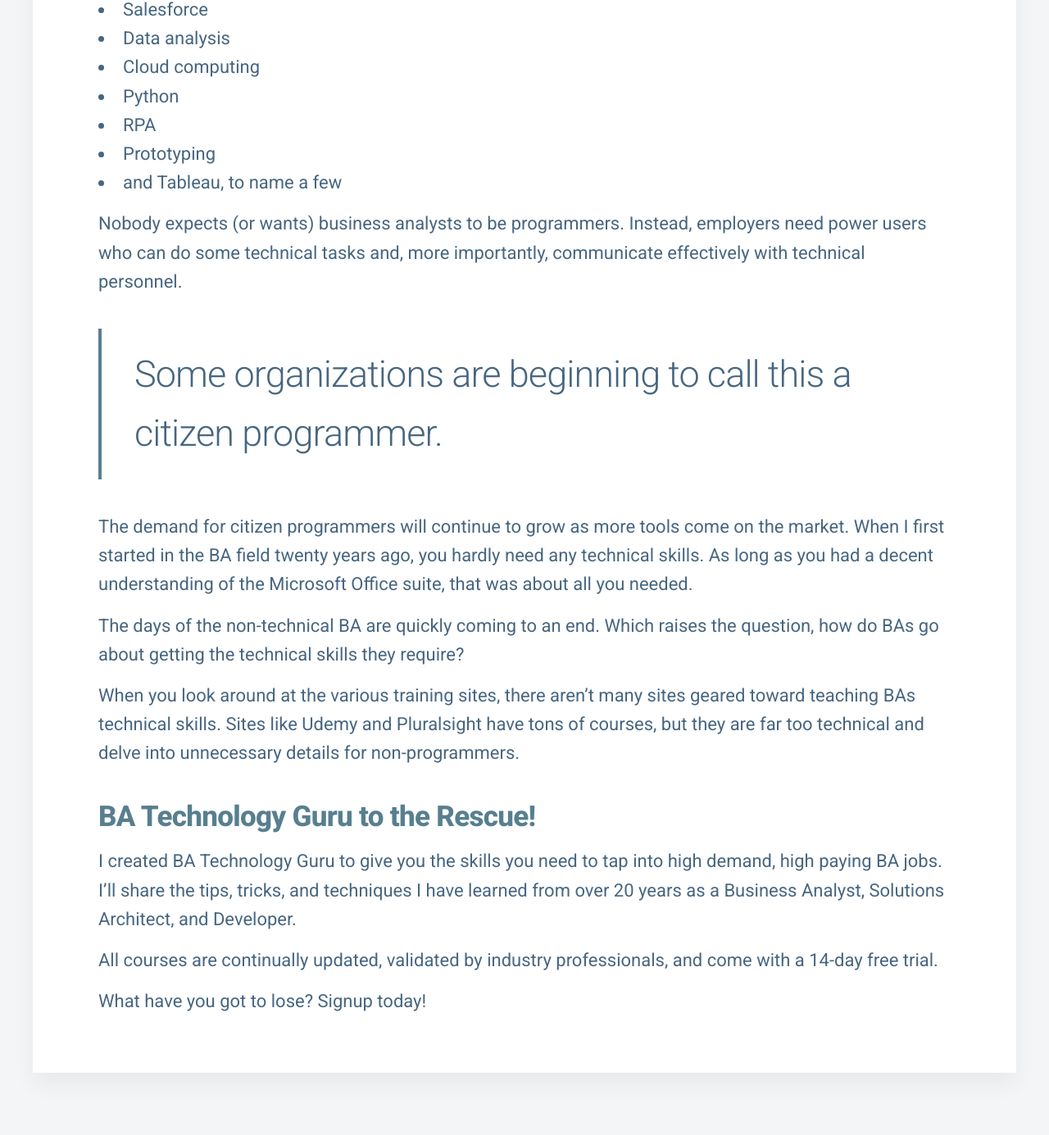
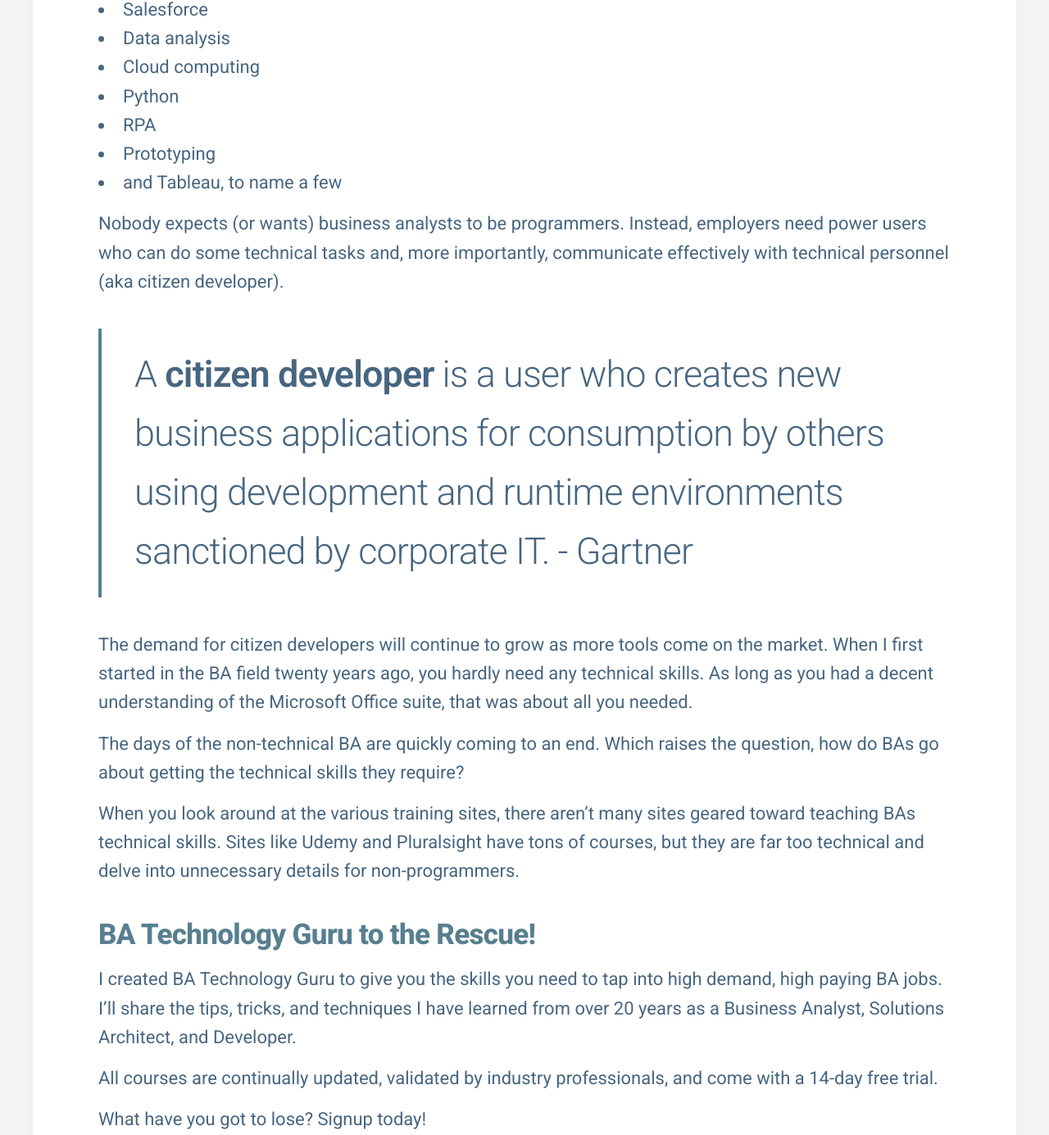
Before and after one commit to batechnologyguru/batetechnology, a Jekyll site: the page built from _posts/2020-10-28-batechnology-guru-launch.md, in a window 1280 px wide and 1400 px high, scrolled down 1489 px, cut to the strip 0-1385 px from the top of the window. Shown: the whole strip at 82% size. Built offline with Jekyll 4.4.1, drawn with Linux system fonts in a browser that asks for light colours; nearby versions of some CDN libraries; some web fonts are replaced.

Commit message:
Update from Forestry.io batechnologyguru updated _posts/2020-10-28-batechnology-guru-launch.md

```diff
--- a/_posts/2020-10-28-batechnology-guru-launch.md
+++ b/_posts/2020-10-28-batechnology-guru-launch.md
@@ -29,11 +29,11 @@ What they are asking for is technical skills:
 * Prototyping
 * and Tableau, to name a few
 
-Nobody expects (or wants) business analysts to be programmers. Instead, employers need power users who can do some technical tasks and, more importantly, communicate effectively with technical personnel.
+Nobody expects (or wants) business analysts to be programmers. Instead, employers need power users who can do some technical tasks and, more importantly, communicate effectively with technical personnel (aka citizen developer).
 
-> Some organizations are beginning to call this a citizen programmer.
+> A **citizen developer** is a user who creates new business applications for consumption by others using development and runtime environments sanctioned by corporate IT. - Gartner
 
-The demand for citizen programmers will continue to grow as more tools come on the market. When I first started in the BA field twenty years ago, you hardly need any technical skills. As long as you had a decent understanding of the Microsoft Office suite, that was about all you needed.
+The demand for citizen developers will continue to grow as more tools come on the market. When I first started in the BA field twenty years ago, you hardly need any technical skills. As long as you had a decent understanding of the Microsoft Office suite, that was about all you needed.
 
 The days of the non-technical BA are quickly coming to an end. Which raises the question, how do BAs go about getting the technical skills they require?
 
```
